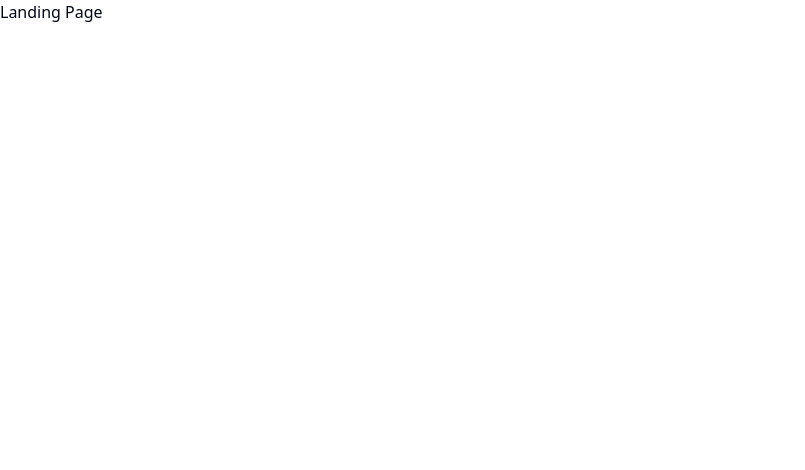
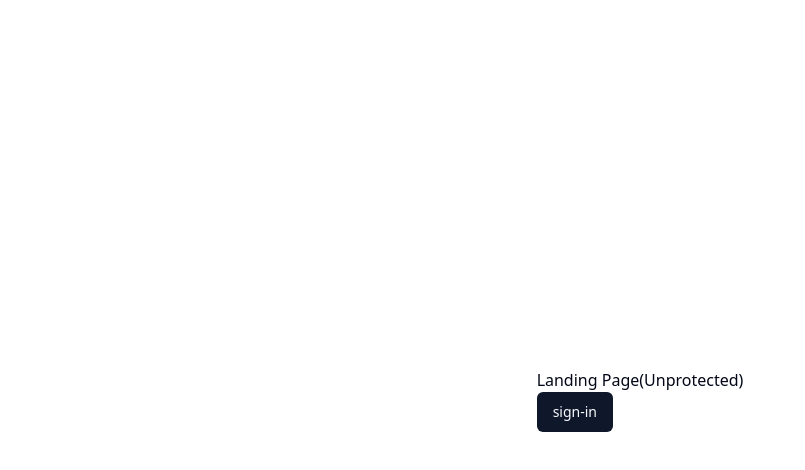
Before and after one commit to KiranBabu007/AI-Content-Creation, a Next.js app: page / in a window 1280 px wide. Shown: the top 470 px of the page, without its empty margins (0-805 px from the left). Built offline with nearby package versions, Linux system fonts and the light colour scheme.

Commit message:
Update landing page and add new dependencies

```diff
--- a/app/(landing)/page.tsx
+++ b/app/(landing)/page.tsx
@@ -1,6 +1,19 @@
-const LandingPage =()=>{
+import { Button } from "@/components/ui/button"
+import Link from 'next/link'
+
+
+const LandingPage = () => {
     return <div>
-        <h1>Landing Page</h1>
+        <div>
+            <h1>Landing Page(Unprotected)</h1>
+        </div>
+        <div>
+            <Link href='/sign-in'>
+                <Button>sign-in</Button>
+            </Link>
+
+        </div>
+
     </div>
 }
 
--- a/app/layout.tsx
+++ b/app/layout.tsx
@@ -18,7 +18,7 @@
   return (
     <ClerkProvider>
       <html lang="en">
-        <body>{children}</body>
+        <body className="flex justify-center items-center">{children}</body>
       </html>
     </ClerkProvider>
   );
--- /dev/null
+++ b/app/sign-in/[[...sign-in]]/page.tsx
@@ -0,0 +1,5 @@
+import { SignIn } from "@clerk/nextjs";
+
+export default function Page() {
+    return <SignIn />;
+}
--- /dev/null
+++ b/app/sign-up/[[...sign-up]]/page.tsx
@@ -0,0 +1,5 @@
+import { SignUp } from "@clerk/nextjs";
+
+export default function Page() {
+  return <SignUp />;
+}
--- /dev/null
+++ b/components/ui/button.tsx
@@ -0,0 +1,56 @@
+import * as React from "react"
+import { Slot } from "@radix-ui/react-slot"
+import { cva, type VariantProps } from "class-variance-authority"
+
+import { cn } from "@/lib/utils"
+
+const buttonVariants = cva(
+  "inline-flex items-center justify-center whitespace-nowrap rounded-md text-sm font-medium ring-offset-background transition-colors focus-visible:outline-none focus-visible:ring-2 focus-visible:ring-ring focus-visible:ring-offset-2 disabled:pointer-events-none disabled:opacity-50",
+  {
+    variants: {
+      variant: {
+        default: "bg-primary text-primary-foreground hover:bg-primary/90",
+        destructive:
+          "bg-destructive text-destructive-foreground hover:bg-destructive/90",
+        outline:
+          "border border-input bg-background hover:bg-accent hover:text-accent-foreground",
+        secondary:
+          "bg-secondary text-secondary-foreground hover:bg-secondary/80",
+        ghost: "hover:bg-accent hover:text-accent-foreground",
+        link: "text-primary underline-offset-4 hover:underline",
+      },
+      size: {
+        default: "h-10 px-4 py-2",
+        sm: "h-9 rounded-md px-3",
+        lg: "h-11 rounded-md px-8",
+        icon: "h-10 w-10",
+      },
+    },
+    defaultVariants: {
+      variant: "default",
+      size: "default",
+    },
+  }
+)
+
+export interface ButtonProps
+  extends React.ButtonHTMLAttributes<HTMLButtonElement>,
+    VariantProps<typeof buttonVariants> {
+  asChild?: boolean
+}
+
+const Button = React.forwardRef<HTMLButtonElement, ButtonProps>(
+  ({ className, variant, size, asChild = false, ...props }, ref) => {
+    const Comp = asChild ? Slot : "button"
+    return (
+      <Comp
+        className={cn(buttonVariants({ variant, size, className }))}
+        ref={ref}
+        {...props}
+      />
+    )
+  }
+)
+Button.displayName = "Button"
+
+export { Button, buttonVariants }
--- a/middleware.ts
+++ b/middleware.ts
@@ -5,7 +5,7 @@
 
 export default authMiddleware({
   // Allow signed out users to access the specified routes:
-  // publicRoutes: ['/anyone-can-visit-this-route'],
+  publicRoutes: ["/"],
   // Prevent the specified routes from accessing
   // authentication information:
   // ignoredRoutes: ['/no-auth-in-this-route'],
--- a/package.json
+++ b/package.json
@@ -10,6 +10,7 @@
   },
   "dependencies": {
     "@clerk/nextjs": "^4.29.9",
+    "@radix-ui/react-slot": "^1.0.2",
     "class-variance-authority": "^0.7.0",
     "clsx": "^2.1.0",
     "lucide-react": "^0.359.0",
```
Also changed, not shown: app/(auth)/(routes)/sign-up copy/[[...sign-in]]/page.tsx (deleted), app/(auth)/(routes)/sign-up/[[...sign-up]]/page.tsx (deleted), 1 other file (tests, documents, lock files or other folders).
